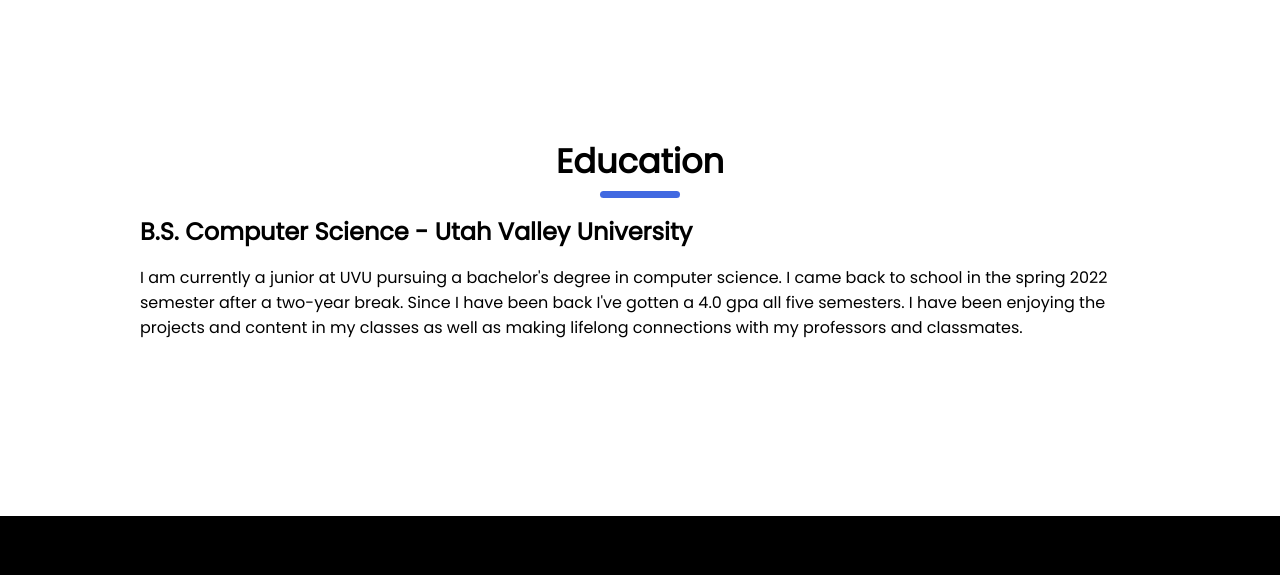
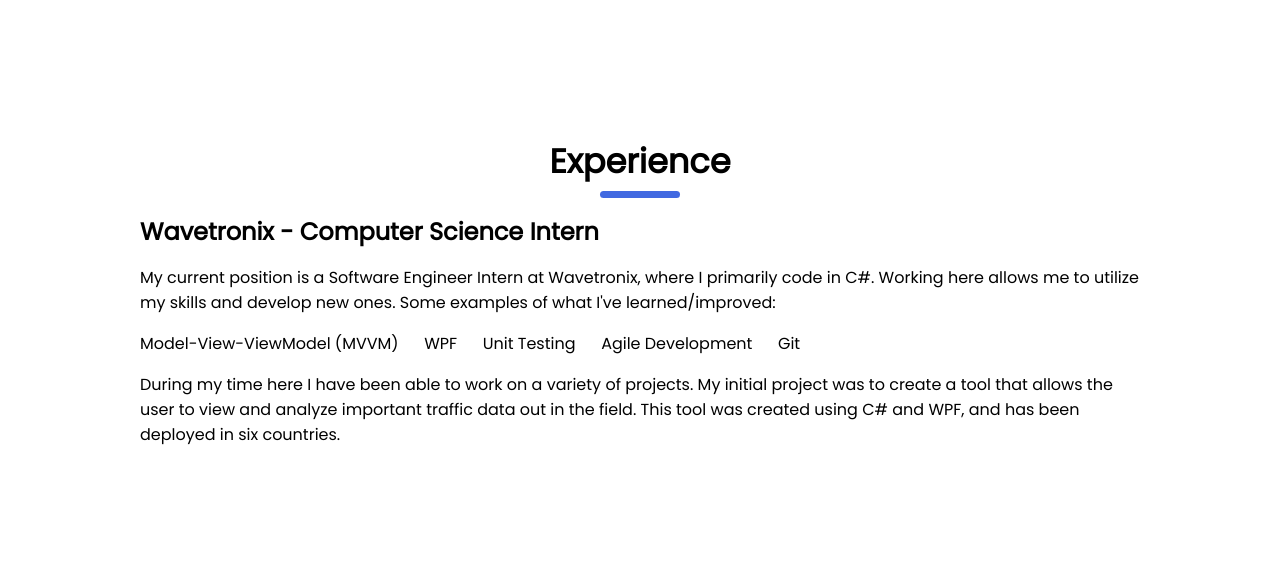
Before and after one commit to chadalon/portfolio-site, a plain HTML site: page index.html in a window 1280 px wide. Shown: the part 2960-3535 px from the top of the page. Drawn offline with Linux system fonts and the light colour scheme.

Commit message:
Start adding experience

```diff
--- a/index.html
+++ b/index.html
@@ -204,6 +204,35 @@
         <h2>Hiking</h2>
       </div>
     </section>
+    <section id="experience">
+      <h1 class="sectionTitle">Experience</h1>
+      <div class="sectionTitleShape"></div>
+      <!-- <p class="sectionDesc">Some of my education and work history</p> -->
+      <div id="experienceContainer">
+        <div class="job">
+          <h2 class="jobTitle">Wavetronix - Computer Science Intern</h2>
+          <p>
+            My current position is a Software Engineer Intern at Wavetronix, where
+            I primarily code in C#.
+            Working here allows me to utilize my skills and develop new ones.
+            Some examples of what I've learned/improved:
+          </p>
+          <ul>
+            <li>Model-View-ViewModel (MVVM)</li>
+            <li>WPF</li>
+            <li>Unit Testing</li>
+            <li>Agile Development</li>
+            <li>Git</li>
+          </ul>
+          <p>
+            During my time here I have been able to work on a variety of projects. My initial
+            project was to create a tool that allows the user to view and analyze important traffic
+            data out in the field. This tool was created using C# and WPF, and has been deployed in
+            six countries.
+          </p>
+        </div>
+      </div>
+    </section>
     <section id="education">
       <h1 class="sectionTitle">Education</h1>
       <div class="sectionTitleShape"></div>
--- a/stylesheet.css
+++ b/stylesheet.css
@@ -151,6 +151,9 @@
     border-radius: 5px;
     align-self: start;
 }
+/*.job {
+    display: flex;
+}*/
 footer {
     background-color: black;
     color: white;
```
